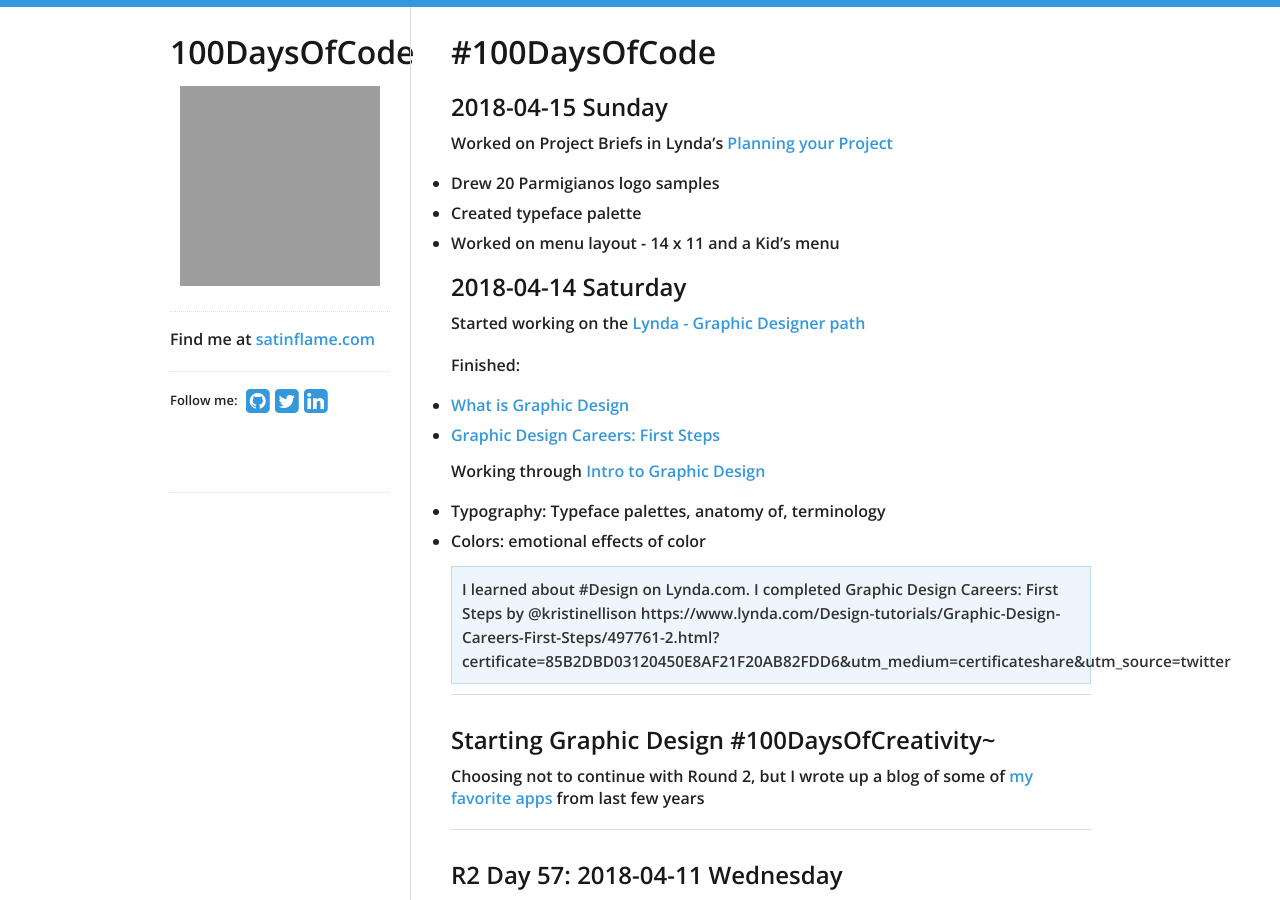
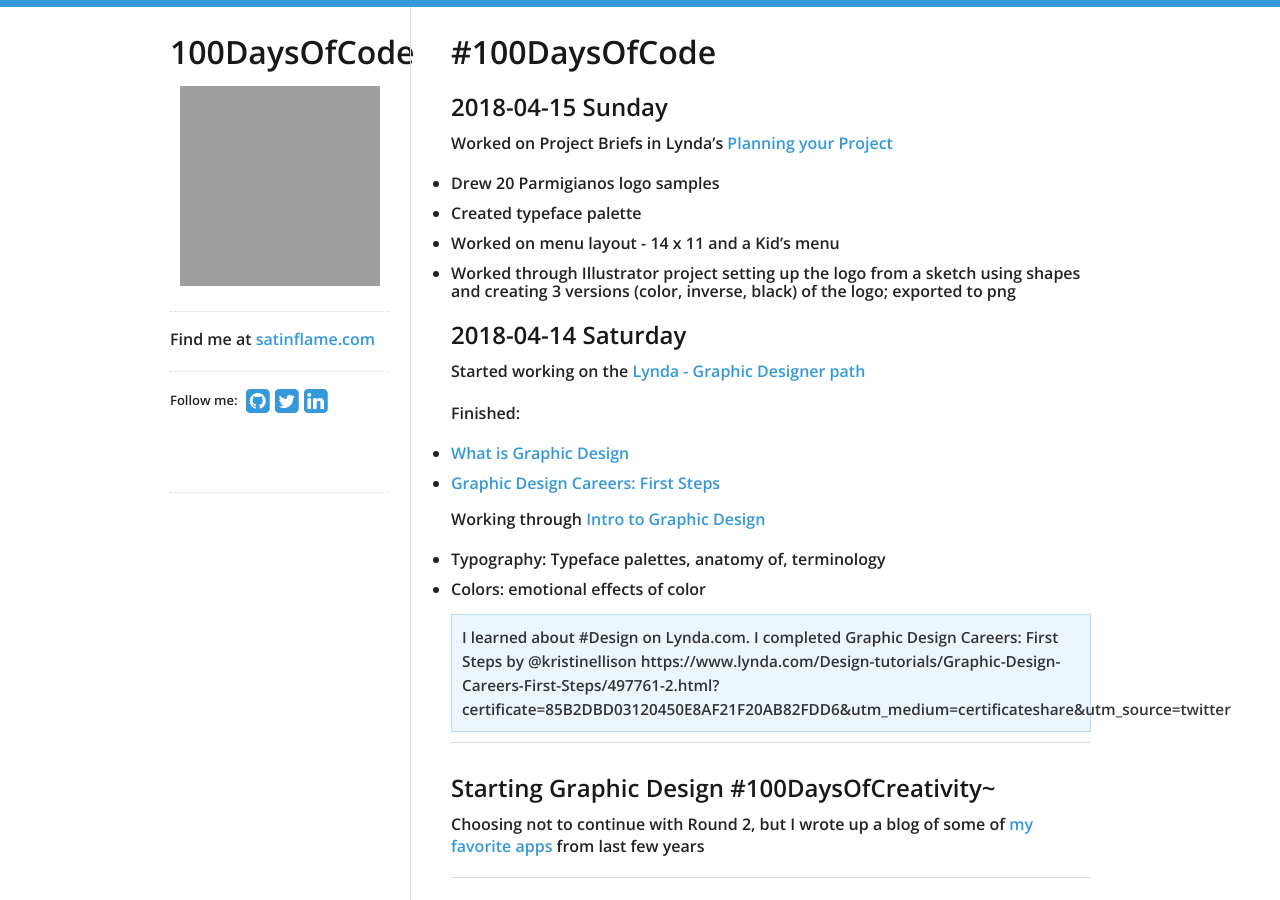
Before and after one commit to virtual/100daysofcode, a Jekyll site: the page built from index.md, in a window 1280 px wide and 900 px high. Built offline with Jekyll 4.4.1, drawn with Linux system fonts in a browser that asks for light colours; nearby versions of some CDN libraries; our own code applies the rules of GitHub Pages for plain Markdown files; grey boxes are pictures that could not be loaded.

Commit message:
Update index.md

```diff
--- a/index.md
+++ b/index.md
@@ -7,6 +7,7 @@ Worked on Project Briefs in Lynda's [Planning your Project](https://www.lynda.co
 - Drew 20 Parmigianos logo samples
 - Created typeface palette
 - Worked on menu layout - 14 x 11 and a Kid's menu
+- Worked through Illustrator project setting up the logo from a sketch using shapes and creating 3 versions (color, inverse, black) of the logo; exported to png
 
 ## 2018-04-14 Saturday
 
```
